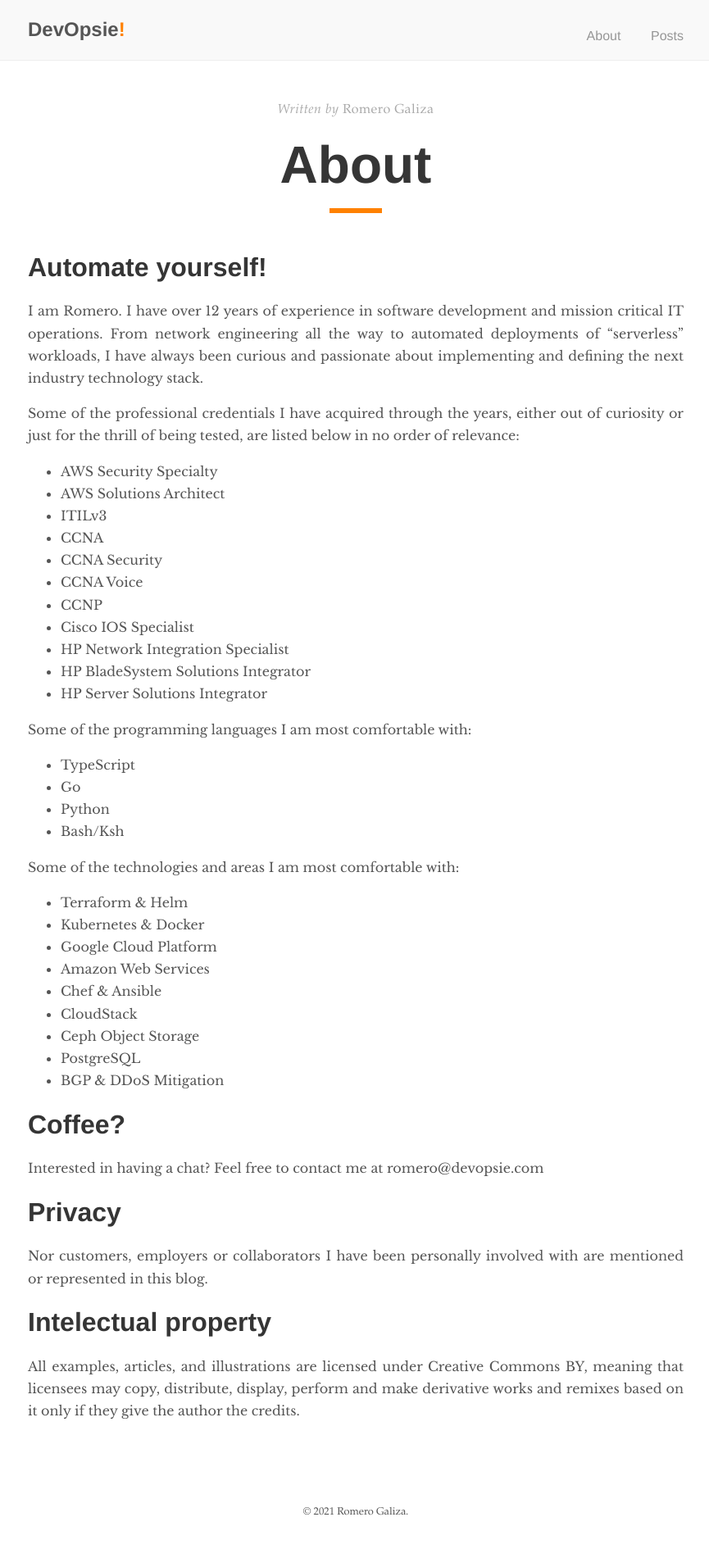
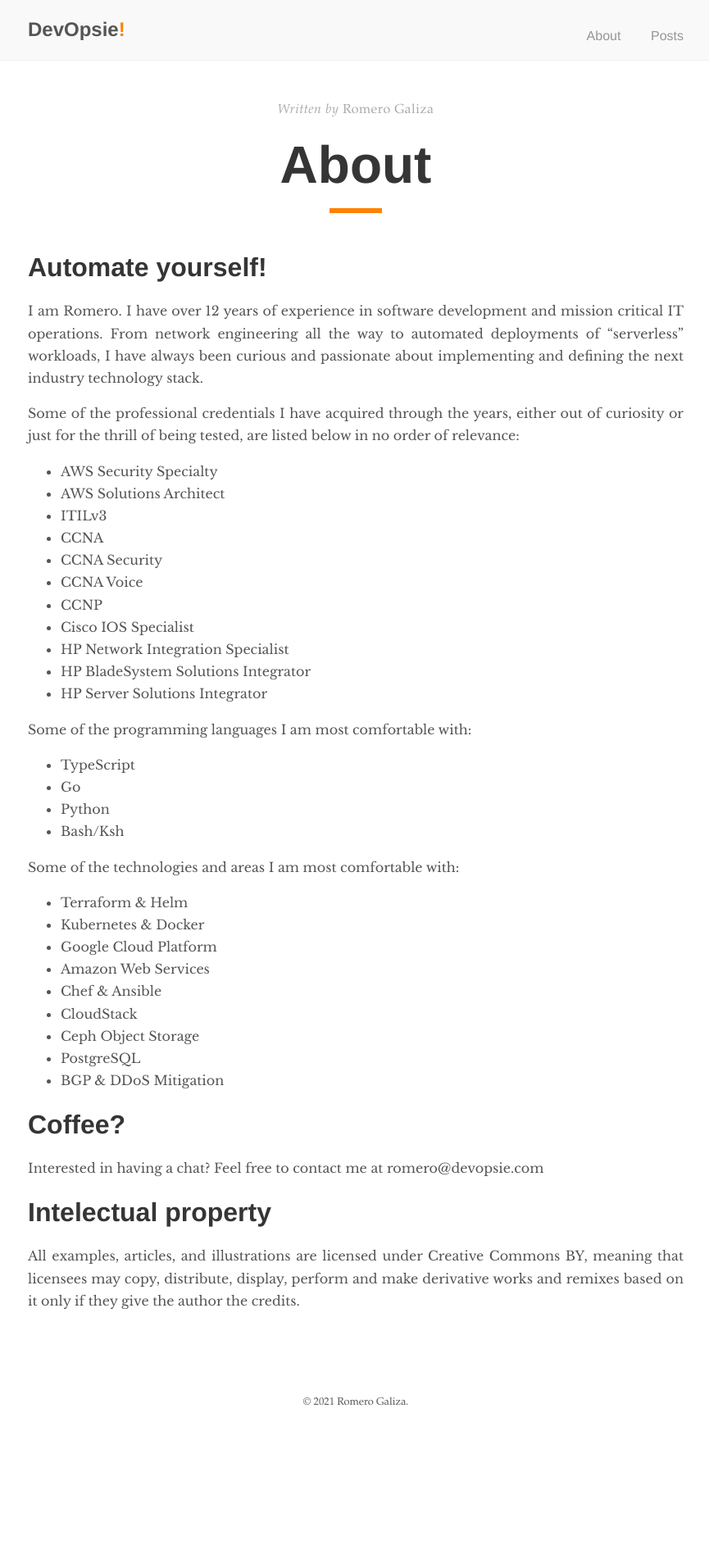
Before and after one commit to romerojunior/blog, a Jekyll site: the page built from about.md, in a window 1280 px wide. Shown: the whole page at 82% size, without its empty margins (206-1071 px from the left). Built offline with Jekyll 4.4.1, drawn with Linux system fonts in a browser that asks for light colours; after the commit the page ends 1756 px from its top, so only the background shows below that.

Commit message:
remove privacy bits

```diff
--- a/about.md
+++ b/about.md
@@ -50,11 +50,6 @@ Some of the technologies and areas I am most comfortable with:
 
 Interested in having a chat? Feel free to contact me at romero@devopsie.com
 
-# Privacy
-
-Nor customers, employers or collaborators I have been personally involved with
-are mentioned or represented in this blog.
-
 # Intelectual property
 
 All examples, articles, and illustrations are licensed under Creative Commons
```
